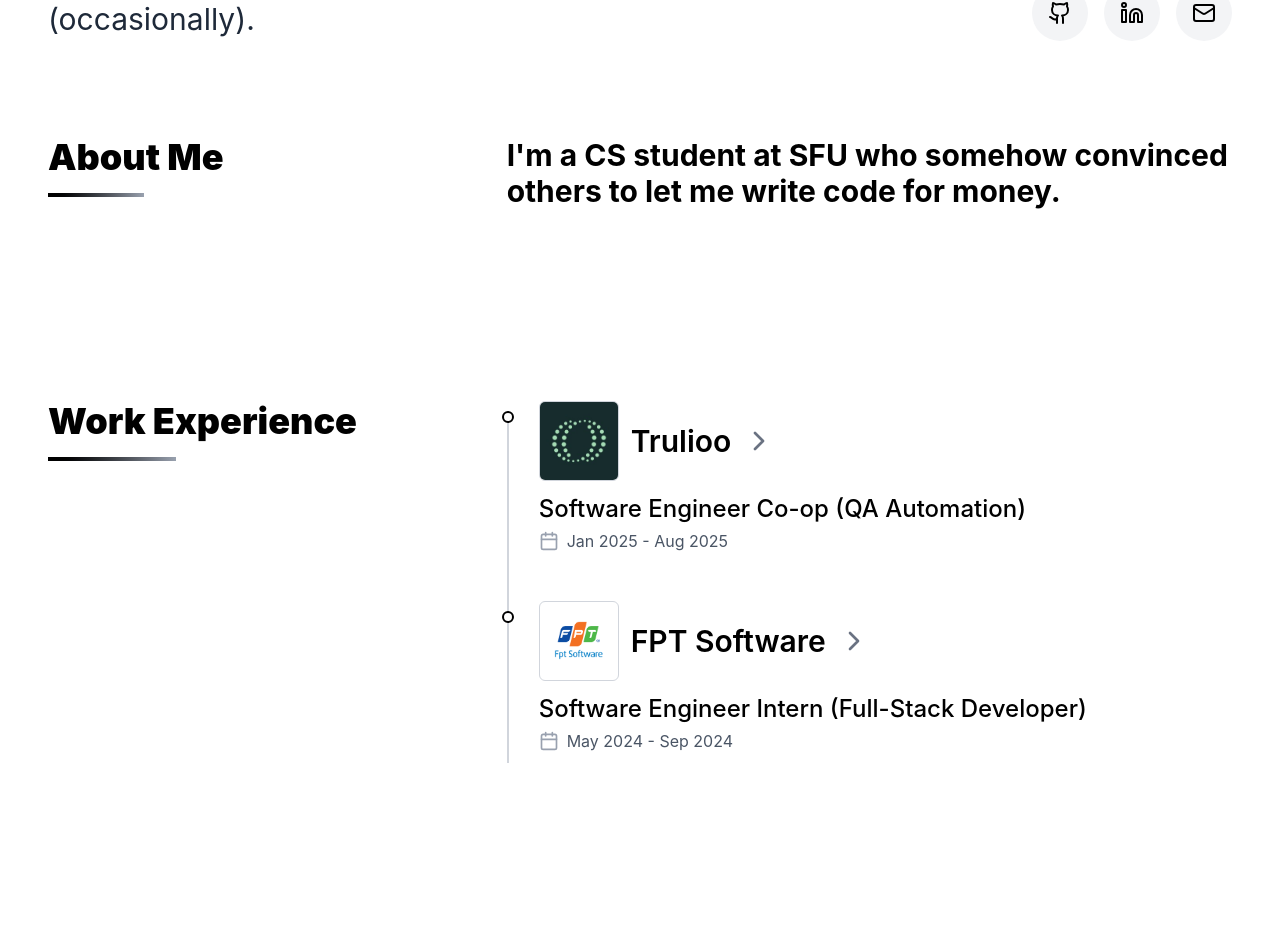
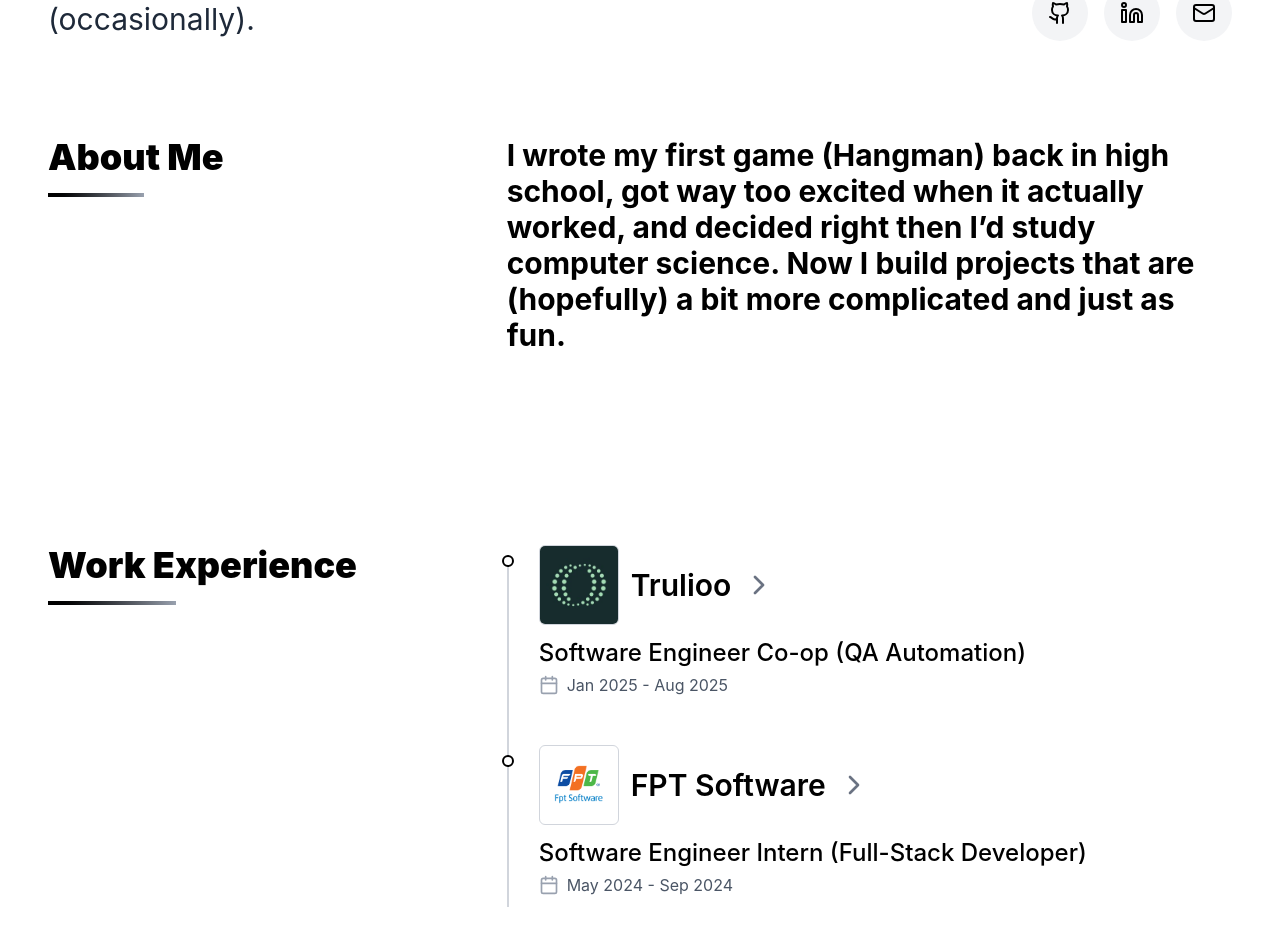
Before and after one commit to Mark-Vu/portfolio, a Next.js app: page / in a window 1280 px wide. Shown: the part 845-1779 px from the top of the page. Built offline with nearby package versions, Linux system fonts and the light colour scheme.

Commit message:
style: change about

```diff
--- a/src/components/About.js
+++ b/src/components/About.js
@@ -47,8 +47,11 @@ export default function About() {
                         <p
                             className={`${FONT_SIZES.contentTitle} font-bold text-black`}
                         >
-                            I&apos;m a CS student at SFU who somehow convinced
-                            others to let me write code for money.
+                            I wrote my first game (Hangman) back in high school,
+                            got way too excited when it actually worked, and
+                            decided right then I’d study computer science. Now I
+                            build projects that are (hopefully) a bit more
+                            complicated and just as fun.
                         </p>
                     </motion.div>
                 </motion.div>
```
